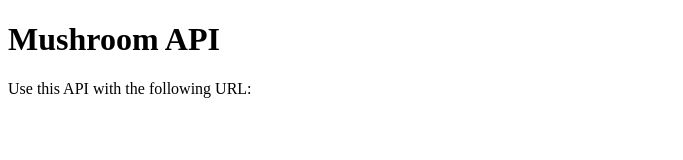
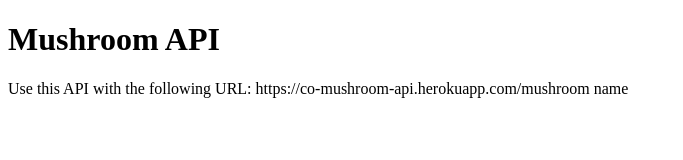
Before and after one commit to orionaon/co-mushroom-api, a website: page index.html in a window 1280 px wide. Shown: the whole page, without its empty margins (0-683 px from the left). Drawn offline with Linux system fonts and the light colour scheme.

Commit message:
add api url to html

```diff
--- a/index.html
+++ b/index.html
@@ -8,6 +8,6 @@
 </head>
 <body>
     <h1>Mushroom API</h1>
-    <p>Use this API with the following URL: </p>
+    <p>Use this API with the following URL: https://co-mushroom-api.herokuapp.com/mushroom name</p>
 </body>
 </html>
```
